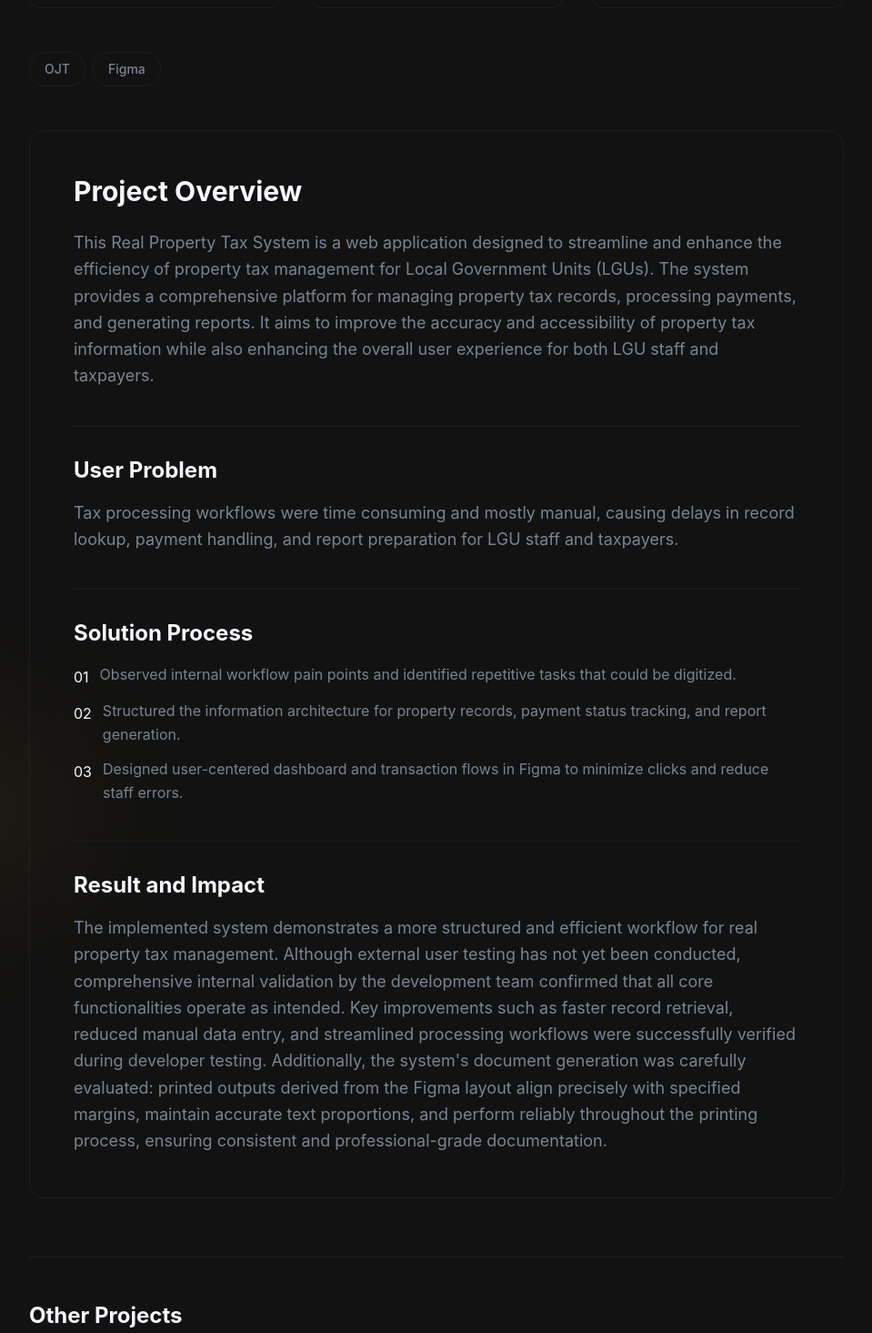
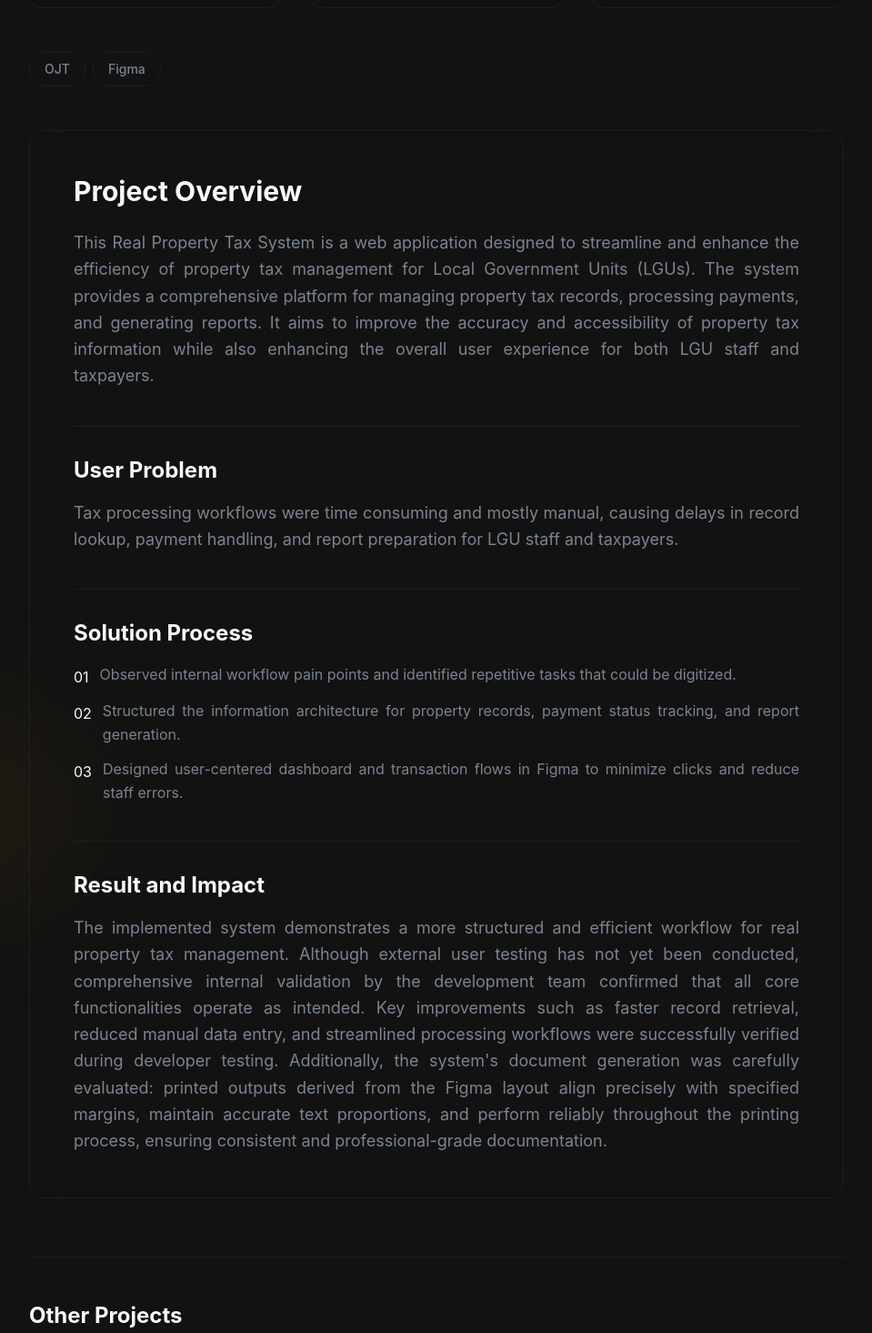
Before and after one commit to Mattchoni/my-personal-portfolio, a React (Vite) app: page /project/camaligan in a window 1280 px wide. Shown: the part 1273-2738 px from the top of the page at 91% size, without its empty margins (160-1119 px from the left). Built offline with nearby package versions, Linux system fonts and the light colour scheme.

Commit message:
Justify project detail content text

```diff
--- a/src/sections/ProjectDetail.jsx
+++ b/src/sections/ProjectDetail.jsx
@@ -235,7 +235,7 @@ export const ProjectDetail = () => {
             <h2 className="text-3xl font-bold mb-6 text-secondary-foreground">
               Project Overview
             </h2>
-            <p className="text-muted-foreground leading-relaxed text-lg mb-6">
+            <p className="text-muted-foreground leading-relaxed text-lg mb-6 text-justify">
               {project.caseStudy}
             </p>
 
@@ -243,7 +243,7 @@ export const ProjectDetail = () => {
               <h3 className="text-2xl font-bold mb-4 text-secondary-foreground">
                 User Problem
               </h3>
-              <p className="text-muted-foreground leading-relaxed text-base md:text-lg">
+              <p className="text-muted-foreground leading-relaxed text-base md:text-lg text-justify">
                 {project.userProblem}
               </p>
             </div>
@@ -256,7 +256,7 @@ export const ProjectDetail = () => {
                 {project.solutionProcess.map((step, index) => (
                   <li key={index} className="flex gap-3">
                     <span className="text-primary mt-1">0{index + 1}</span>
-                    <span className="leading-relaxed">{step}</span>
+                    <span className="leading-relaxed text-justify">{step}</span>
                   </li>
                 ))}
               </ul>
@@ -266,7 +266,7 @@ export const ProjectDetail = () => {
               <h3 className="text-2xl font-bold mb-4 text-secondary-foreground">
                 Result and Impact
               </h3>
-              <p className="text-muted-foreground leading-relaxed text-base md:text-lg">
+              <p className="text-muted-foreground leading-relaxed text-base md:text-lg text-justify">
                 {project.resultImpact}
               </p>
             </div>
```
